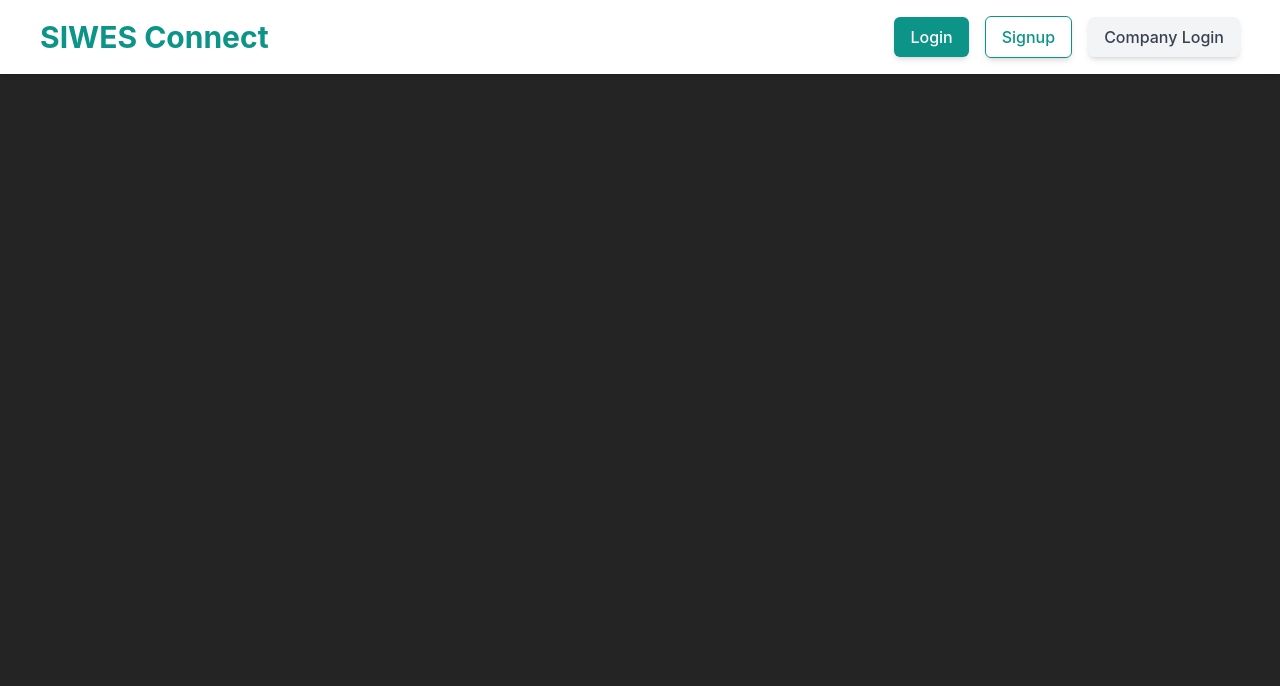
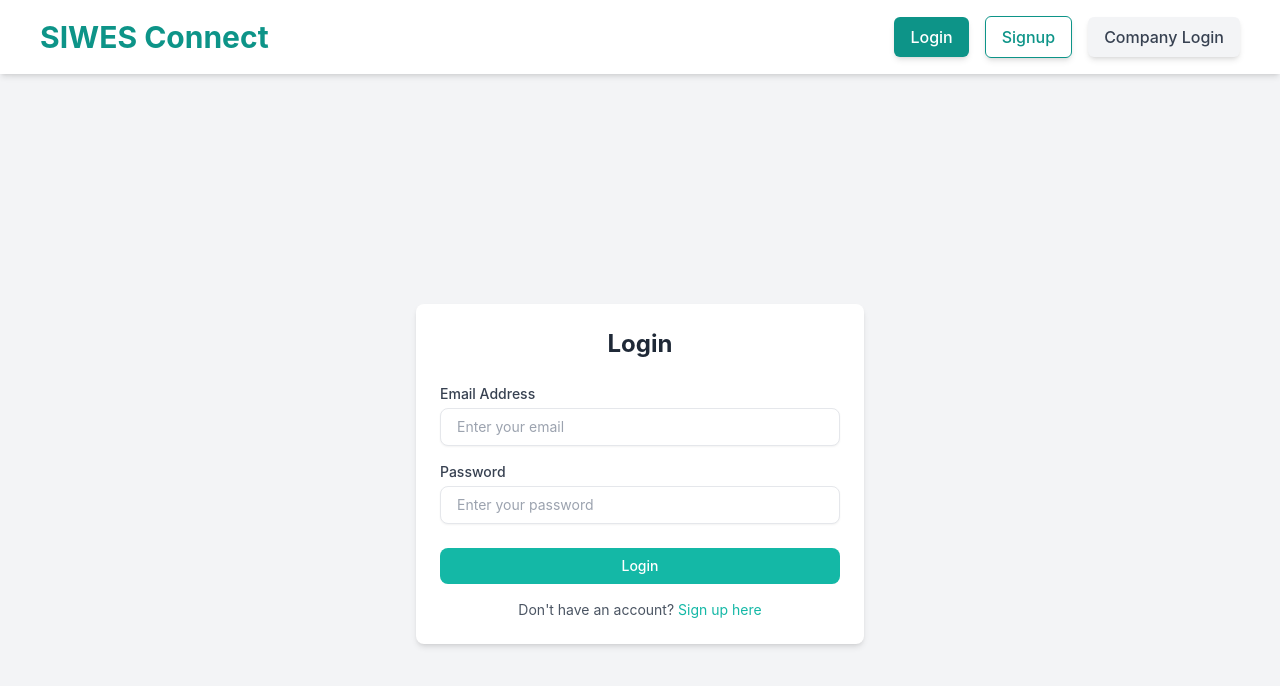
Before and after one commit to scriptnsam/siwes-recommendation-frontend, a React (Vite) app: page /login in a window 1280 px wide. Shown: the top 686 px of the page. Built offline with nearby package versions, Linux system fonts and the light colour scheme.

Commit message:
Added Login Page

```diff
--- a/src/App.jsx
+++ b/src/App.jsx
@@ -2,6 +2,7 @@ import { BrowserRouter as Router, Route, Routes } from 'react-router-dom';
 import LandingPage from './pages/LandingPage';
 import Header from './pages/components/Header';
 import SignUp from './pages/SignUp';
+import LoginPage from './pages/Login';
 
 function App() {
   return (
@@ -12,6 +13,7 @@ function App() {
         <Routes>
           <Route path="/" element={<LandingPage />} />
           <Route path="/signup" element={<SignUp />} />
+          <Route path="/login" element={<LoginPage />} />
         </Routes>
       </Router>
     </>
--- /dev/null
+++ b/src/pages/Login.jsx
@@ -0,0 +1,122 @@
+import React, { useState } from "react";
+import ResponseMessage from "./components/ResponseMessage";
+import RequestHandler from "./components/RequestHandler";
+import { Link } from "react-router-dom";
+
+const LoginPage = () => {
+  const [email, setEmail] = useState("");
+  const [password, setPassword] = useState("");
+  const [responseMessage, setResponseMessage] = useState("");
+  const [messageType, setMessageType] = useState(''); // success or error
+  const [isLoading, setIsLoading] = useState(false);
+
+  const handleSubmit = async (e) => {
+    e.preventDefault();
+
+    try {
+      const formData = {
+        email,
+        password,
+      };
+
+      const api = new RequestHandler(import.meta.env.VITE_BACKEND_URL, null, 5000)
+      setIsLoading(true)
+      const response = await api.post('/api/auth/login', formData);
+      setIsLoading(false)
+
+      if (response.success === false) {
+        setResponseMessage(response.message)
+        setMessageType('error')
+        return;
+      }
+      const receivedData = response.data
+      console.log(receivedData)
+
+      // User created
+      setResponseMessage(receivedData.message)
+      setMessageType('success')
+
+      // Clear form fields
+      setEmail('')
+      setPassword('')
+    } catch (error) {
+      // Handle errors (e.g., invalid credentials, server issues)
+      setResponseMessage(error.response?.data?.message || "An error occurred.");
+      console.error(error)
+      setMessageType('error')
+      setIsLoading(false)
+    }
+  };
+
+  return (
+    <div className="flex items-center justify-center min-h-screen bg-gray-100">
+      <div className="w-full max-w-md p-6 bg-white rounded-lg shadow-md">
+        <h2 className="text-2xl font-bold text-center text-gray-800 mb-6">
+          Login
+        </h2>
+
+        {/* Response Message Section */}
+        {responseMessage && (
+          <ResponseMessage messageType={messageType} responseMessage={responseMessage} />
+        )}
+
+        <form onSubmit={handleSubmit}>
+          <div className="mb-4">
+            <label
+              htmlFor="email"
+              className="block mb-1 text-sm font-medium text-gray-700"
+            >
+              Email Address
+            </label>
+            <input
+              type="email"
+              id="email"
+              value={email}
+              onChange={(e) => setEmail(e.target.value)}
+              placeholder="Enter your email"
+              className="w-full px-4 py-2 text-sm border rounded-lg shadow-sm focus:outline-none focus:ring focus:ring-teal-200 text-black bg-white"
+              required
+            />
+          </div>
+          <div className="mb-6">
+            <label
+              htmlFor="password"
+              className="block mb-1 text-sm font-medium text-gray-700"
+            >
+              Password
+            </label>
+            <input
+              type="password"
+              id="password"
+              value={password}
+              onChange={(e) => setPassword(e.target.value)}
+              placeholder="Enter your password"
+              className="w-full px-4 py-2 text-sm border rounded-lg shadow-sm focus:outline-none focus:ring focus:ring-teal-200 text-black bg-white"
+              required
+            />
+          </div>
+          <button
+            type="submit"
+            className="w-full px-4 py-2 text-sm font-medium text-white bg-teal-500 rounded-lg hover:bg-teal-600 focus:outline-none focus:ring-2 focus:ring-teal-400"
+            style={{ opacity: isLoading ? '0.7' : '1' }}
+            disabled={isLoading ? true : false}
+          >
+            Login
+          </button>
+        </form>
+
+        <p className="mt-4 text-sm text-center text-gray-600">
+          Don't have an account?{" "}
+          <Link
+            to="/signup"
+            className="text-teal-500 hover:underline focus:outline-none"
+          >
+            Sign up here
+          </Link>
+        </p>
+      </div>
+    </div>
+  );
+};
+
+export default LoginPage;
--- a/src/pages/SignUp.jsx
+++ b/src/pages/SignUp.jsx
@@ -1,5 +1,7 @@
 import React, { useState } from 'react';
 import RequestHandler from './components/RequestHandler'
+import ResponseMessage from './components/ResponseMessage';
+import { Link } from 'react-router-dom';
 
 const SignUp = () => {
   const [fullName, setFullName] = useState('');
@@ -39,6 +41,7 @@ const SignUp = () => {
         return;
       }
       const receivedData = response.data
+      console.log(receivedData)
 
       // User created
       setResponseMessage(receivedData.message)
@@ -50,7 +53,8 @@ const SignUp = () => {
       setPassword('');
       setConfirmPassword('');
     } catch (error) {
-      setResponseMessage(error.message)
+      setResponseMessage(error.response?.data?.message || "An error occurred.")
+      console.error(error)
       setMessageType('error')
       setIsLoading(false)
     }
@@ -63,12 +67,7 @@ const SignUp = () => {
 
         {/* Response Message Section */}
         {responseMessage && (
-          <div
-            className={`p-4 rounded-md text-center ${messageType === 'success' ? 'bg-green-100 text-green-800' : 'bg-red-100 text-red-800'
-              }`}
-          >
-            {responseMessage}
-          </div>
+          <ResponseMessage messageType={messageType} responseMessage={responseMessage} />
         )}
 
         <form onSubmit={handleSubmit} className="space-y-4">
@@ -134,7 +133,7 @@ const SignUp = () => {
 
         <div className="text-center text-sm text-gray-500">
           Already have an account?{' '}
-          <a href="/login" className="text-teal-600 hover:underline">Login</a>
+          <Link to="/login" className="text-teal-600 hover:underline">Login</Link>
         </div>
       </div>
     </div>
--- a/src/pages/components/Header.jsx
+++ b/src/pages/components/Header.jsx
@@ -19,17 +19,9 @@ const Header = () => {
         >
           <h1 className="text-2xl sm:text-3xl font-bold text-teal-600"><Link to={'./'}>SIWES Connect</Link></h1>
           <nav className="hidden md:flex items-center space-x-6">
-            {/* <a href="#features" className="text-gray-600 hover:text-teal-600 transition">
-              Features
-            </a>
-            <a href="#about" className="text-gray-600 hover:text-teal-600 transition">
-              About Us
-            </a>
-            <a href="#contact" className="text-gray-600 hover:text-teal-600 transition">
-              Contact
-            </a> */}
             {/* Navigation Buttons */}
             <div className="flex items-center space-x-4">
+              <Link to={'/login'}>
                 <motion.button
                   whileHover={{ scale: 1.05 }}
                   whileTap={{ scale: 0.95 }}
@@ -37,6 +29,7 @@ const Header = () => {
                 >
                   Login
                 </motion.button>
+              </Link>
               <Link to={'/signup'}>
                 <motion.button
                   whileHover={{ scale: 1.05 }}
--- /dev/null
+++ b/src/pages/components/ResponseMessage.jsx
@@ -0,0 +1,15 @@
+import React from 'react'
+
+const ResponseMessage = ({ messageType, responseMessage }) => {
+  return (
+    <div
+      className={`p-4 rounded-md text-center ${messageType === 'success' ? 'bg-green-100 text-green-800' : 'bg-red-100 text-red-800'
+        }`}
+    >
+      {responseMessage}
+    </div>
+
+  )
+}
+
+export default ResponseMessage;
```
Lines whose indentation alone changed are shown as unchanged.
